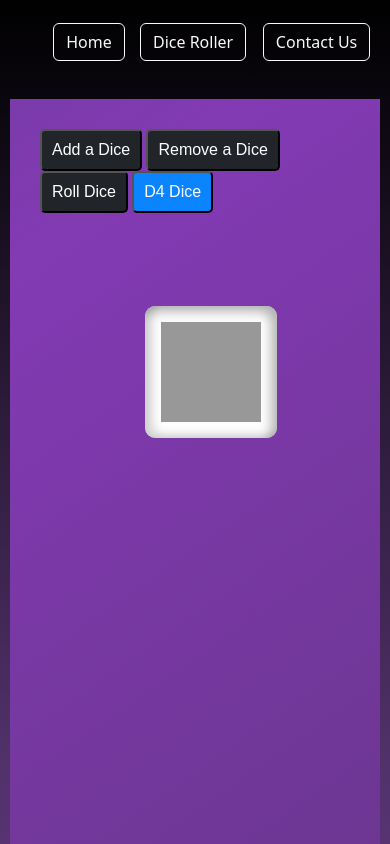
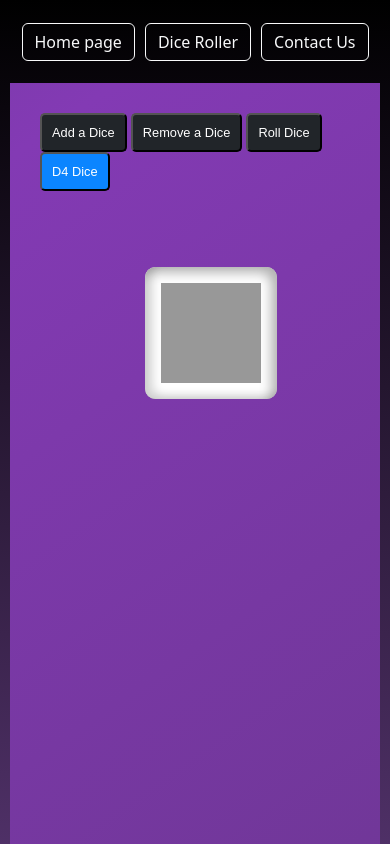
Before and after one commit to ctwohofakit/PuurfectDice, a plain HTML site: page diceroller.html in a window 390 px wide. Shown: the top 844 px of the page. Drawn offline with nearby package versions, Linux system fonts and the light colour scheme.

Commit message:
draft mobile

```diff
--- a/D4.css
+++ b/D4.css
@@ -14,9 +14,9 @@ main {
 	height: 100vh;
 	animation: gradient 10s ease infinite;
 }
-@media(max-width:430px){
+@media(max-width:460px){
     main {
-        height: 95vh;
+        height: 85vh!important;
         animation: gradient 10s ease infinite;
     }
 
@@ -33,7 +33,7 @@ main {
         background-color: #0b85ff;
         border-radius: 5px;
         color: #ffffff;
-        font-size: 1rem !important;
+        font-size: 0.8rem !important;
         justify-self: center;
         padding: 10px!important;
         gap: 10px;
@@ -43,7 +43,7 @@ main {
         background-color: #212529;
         border-radius: 5px;
         color: #ffffff;
-        font-size: 1rem !important;
+        font-size: 0.8rem !important;
         padding: 10px!important;
         font-weight: 300;
     }
@@ -63,7 +63,7 @@ main {
         display: flex;
         text-align: center;
         margin-top: 0px!important;
-        padding: 20px!important;
+        padding: 10px!important;
         animation: sineMovement 5s alternate ease-in-out;}
 
 
@@ -71,10 +71,12 @@ main {
         padding:5%!important;
         display: flex;
         flex-wrap: wrap; /* Allow dice to wrap to the next line if necessary */
-        gap: 18%!important;
+        gap: 15%!important;
         display: flex; /* Use flexbox to handle positioning of multiple dice */
 
     }
+
+
 
 }
 
--- a/D6.css
+++ b/D6.css
@@ -28,9 +28,9 @@ main {
 	}
 }
 
-@media(max-width:430px){
+@media(max-width:460px){
     main {
-        height: 95vh;
+        height: 85vh!important;
         animation: gradient 10s ease infinite;
     }
 
@@ -47,7 +47,7 @@ main {
         background-color: #0b85ff;
         border-radius: 5px;
         color: #ffffff;
-        font-size: 1rem !important;
+        font-size: 0.8rem !important;
         justify-self: center;
         padding: 10px!important;
         gap: 10px;
@@ -57,7 +57,7 @@ main {
         background-color: #212529;
         border-radius: 5px;
         color: #ffffff;
-        font-size: 1rem !important;
+        font-size: 0.8rem !important;
         padding: 10px!important;
         font-weight: 300;
     }
@@ -80,10 +80,10 @@ main {
         animation: sineMovement 5s alternate ease-in-out;}
 
     .dice {
-        padding:18%!important;
+        padding:12%!important;
         flex-wrap: wrap; /* Ensures wrapping on smaller screens */
         justify-content: space-around; /* Aligns dice properly */
-        gap: 23% !important; /* Adjust spacing to fit smaller screens */
+        gap: 15% !important; /* Adjust spacing to fit smaller screens */
     }
 
     .die-list {
--- a/diceroller.html
+++ b/diceroller.html
@@ -15,13 +15,15 @@
     <!-- Top menu -->
     <header>
         <nav class="top-bar">
-            <ul class="nav-bar">
-                <a href="index.html"><button type="button" class="btn btn-outline-light">Home</button></a>
-                <a href="./diceroller.html" class="btn btn-outline-light">Dice Roller</a>
-                <a href="#" class="btn btn-outline-light">Contact Us</a>
-            </ul>
+            <div class="nav-bar">
+                <a href="index.html"><button type="button" class="btn btn-outline-light"> Home page</button></a>
+                <a href="./diceroller.html"><button class="btn btn-outline-light">Dice Roller</button></a>
+                <a href="#"><button class="btn btn-outline-light">Contact Us</button></a>
+            </div>
         </nav>
     </header>
+    <main>
+
     <main class="diceroller-body">
         <iframe
         src="./D6.html"
--- a/mainstyle.css
+++ b/mainstyle.css
@@ -76,7 +76,7 @@ from {
     *{margin:0;
     padding:0;}
     main{
-        height: 230vh !important;
+        height: 200vh !important;
         width: 100%;
 
     }
@@ -101,7 +101,6 @@ from {
 
     }
     .btn{
-        margin-left: 2%;
         text-align: center;
         display: inline-block;
     }
@@ -158,7 +157,6 @@ from {
     }
 
     .diceroller-body{
-        height: 120vh !important;
         padding: 10px;
     }
 
@@ -460,6 +458,8 @@ to {
 }
 }
 
+
+
 .footer-logo{
     width:40px;
 }
@@ -521,6 +521,6 @@ to {
 }
 
 .diceroller-body{
-    height: 80vh;
+    height: 90vh;
     padding: 10px;
 }
```
